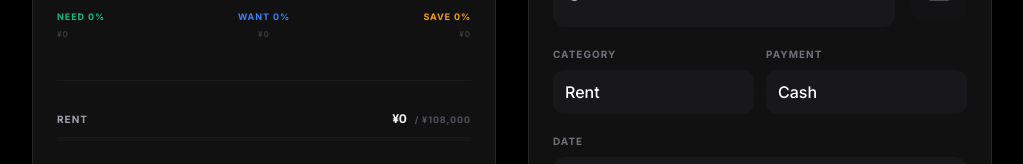
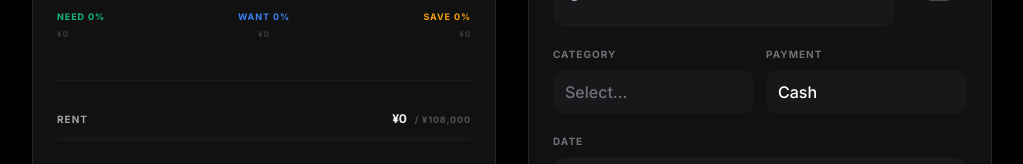
Before and after one commit to themichaelwarren/FinFree, a React (Vite) app: page / in a window 1280 px wide. Shown: the part 268-432 px from the top of the page, without its empty margins (128-1151 px from the left). Built offline with nearby package versions, Linux system fonts and the light colour scheme.

Commit message:
expense input tweak

```diff
--- a/components/ExpenseForm.tsx
+++ b/components/ExpenseForm.tsx
@@ -29,9 +29,10 @@ const ExpenseForm: React.FC<ExpenseFormProps> = ({ onSave, apiKey, isDark = true
     [categories, type]
   );
 
-  // Auto-select first category when type changes or on mount
+  // Auto-select first category when type changes (but not when form is reset)
   useEffect(() => {
-    if (filteredCategories.length > 0) {
+    if (filteredCategories.length > 0 && category) {
+      // Only auto-select if category is set but not in filtered list (type changed)
       const currentCatInFiltered = filteredCategories.find(c => c.id === category);
       if (!currentCatInFiltered) {
         setCategory(filteredCategories[0].id);
@@ -41,7 +42,7 @@ const ExpenseForm: React.FC<ExpenseFormProps> = ({ onSave, apiKey, isDark = true
 
   const handleSubmit = (e: React.FormEvent) => {
     e.preventDefault();
-    if (!amount || isNaN(Number(amount))) return;
+    if (!amount || isNaN(Number(amount)) || !category || !paymentMethod || !date) return;
 
     onSave({
       amount: Number(amount),
@@ -54,12 +55,13 @@ const ExpenseForm: React.FC<ExpenseFormProps> = ({ onSave, apiKey, isDark = true
       source: 'manual'
     });
 
-    // Reset
+    // Reset form to clear state
     setAmount('');
     setStore('');
     setNotes('');
-    setDate(new Date().toISOString().split('T')[0]);
-    setPaymentMethod('Cash');
+    setDate('');
+    setCategory('');
+    setPaymentMethod('' as PaymentMethod);
   };
 
   const handleFileChange = async (e: React.ChangeEvent<HTMLInputElement>) => {
@@ -162,8 +164,9 @@ const ExpenseForm: React.FC<ExpenseFormProps> = ({ onSave, apiKey, isDark = true
             <select
               value={category}
               onChange={(e) => setCategory(e.target.value as Category)}
-              className={`w-full border-none rounded-xl py-3 px-3 text-sm focus:ring-2 outline-none appearance-none font-medium ${isDark ? 'bg-zinc-900 text-white focus:ring-white/10' : 'bg-gray-100 text-gray-900 focus:ring-gray-300'}`}
+              className={`w-full border-none rounded-xl py-3 px-3 text-sm focus:ring-2 outline-none appearance-none font-medium ${isDark ? 'bg-zinc-900 focus:ring-white/10' : 'bg-gray-100 focus:ring-gray-300'} ${category ? (isDark ? 'text-white' : 'text-gray-900') : (isDark ? 'text-zinc-500' : 'text-gray-400')}`}
             >
+              <option value="" disabled>Select...</option>
               {filteredCategories.map(cat => (
                 <option key={cat.id} value={cat.id}>{cat.name}</option>
               ))}
@@ -174,8 +177,9 @@ const ExpenseForm: React.FC<ExpenseFormProps> = ({ onSave, apiKey, isDark = true
             <select
               value={paymentMethod}
               onChange={(e) => setPaymentMethod(e.target.value as PaymentMethod)}
-              className={`w-full border-none rounded-xl py-3 px-3 text-sm focus:ring-2 outline-none appearance-none font-medium ${isDark ? 'bg-zinc-900 text-white focus:ring-white/10' : 'bg-gray-100 text-gray-900 focus:ring-gray-300'}`}
+              className={`w-full border-none rounded-xl py-3 px-3 text-sm focus:ring-2 outline-none appearance-none font-medium ${isDark ? 'bg-zinc-900 focus:ring-white/10' : 'bg-gray-100 focus:ring-gray-300'} ${paymentMethod ? (isDark ? 'text-white' : 'text-gray-900') : (isDark ? 'text-zinc-500' : 'text-gray-400')}`}
             >
+              <option value="" disabled>Select...</option>
               {PAYMENT_METHODS.map(method => (
                 <option key={method} value={method}>{method}</option>
               ))}
```
